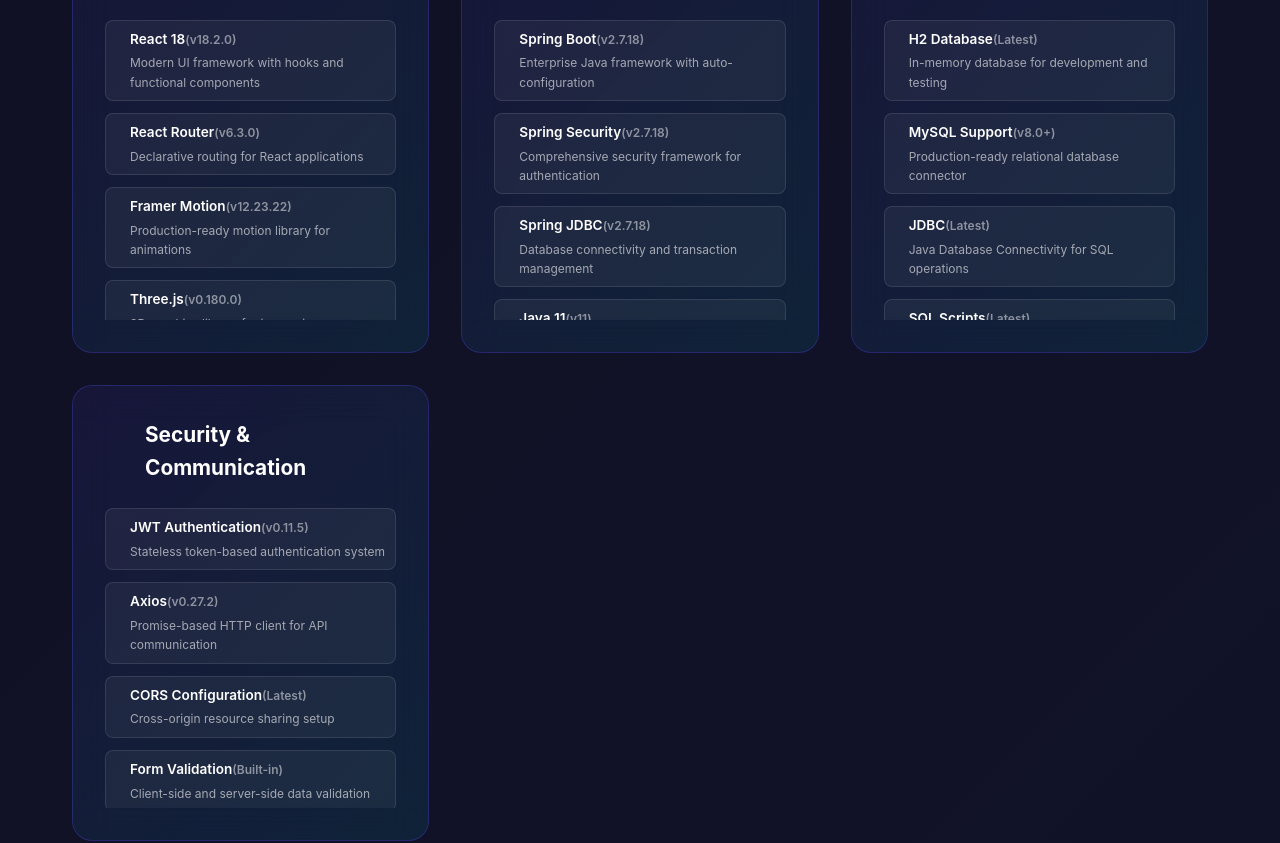
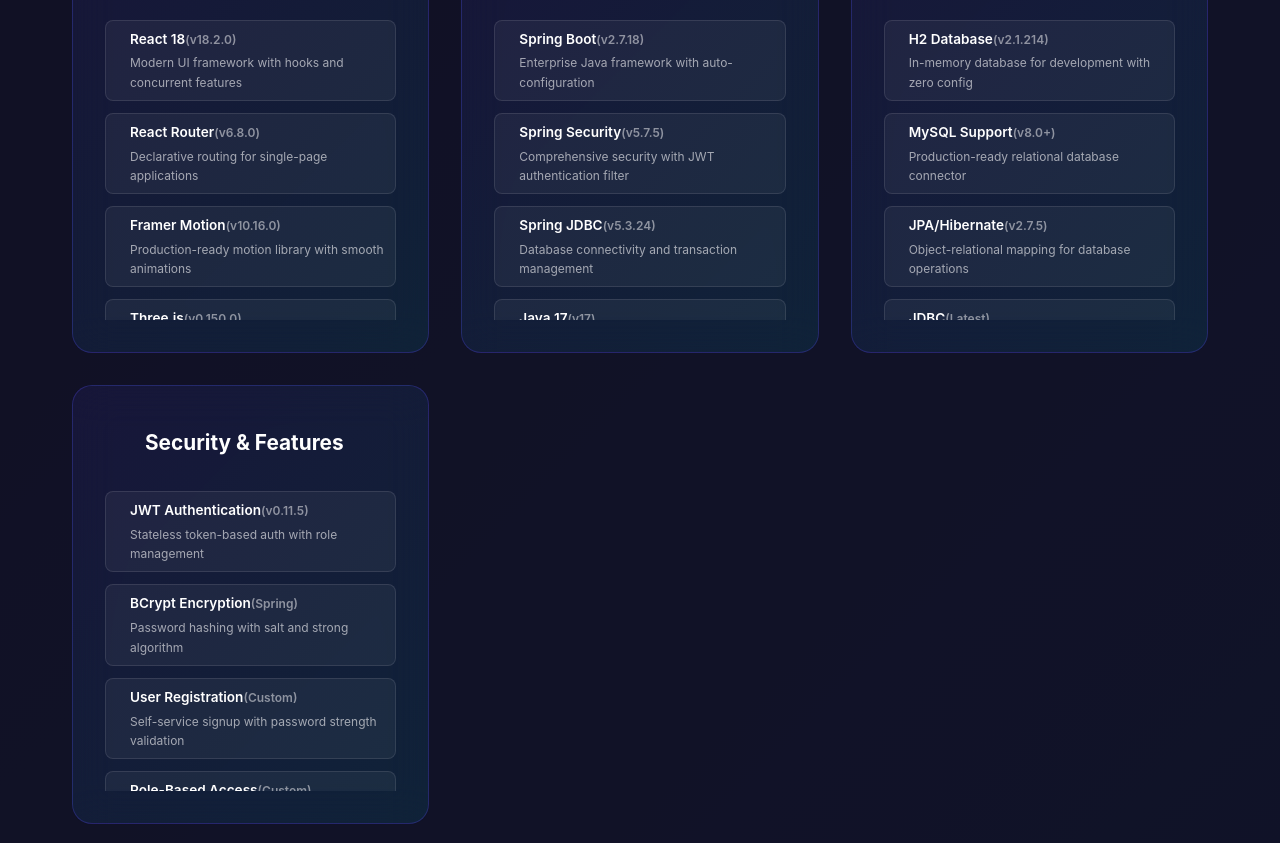
Before and after one commit to SatyamPandey-07/Hotel-Booking-Management-System, a React (Create React App) app in the folder frontend/: page / in a window 1280 px wide. Shown: the part 1280-2123 px from the top of the page. Built offline with nearby package versions, Linux system fonts and the light colour scheme.

Commit message:
docs: Update tech stack and features with user registration and security enhancements

```diff
--- a/frontend/src/components/LandingPage.js
+++ b/frontend/src/components/LandingPage.js
@@ -113,12 +113,13 @@
       icon: <DevicePhoneMobileIcon className="w-8 h-8" />,
       color: 'from-blue-500 to-purple-600',
       technologies: [
-        { name: 'React 18', description: 'Modern UI framework with hooks and functional components', version: 'v18.2.0' },
-        { name: 'React Router', description: 'Declarative routing for React applications', version: 'v6.3.0' },
-        { name: 'Framer Motion', description: 'Production-ready motion library for animations', version: 'v12.23.22' },
-        { name: 'Three.js', description: '3D graphics library for immersive background effects', version: 'v0.180.0' },
-        { name: 'Heroicons', description: 'Beautiful hand-crafted SVG icons by Tailwind team', version: 'v2.2.0' },
-        { name: 'Custom CSS', description: 'CSS Variables with responsive design patterns', version: 'Latest' }
+        { name: 'React 18', description: 'Modern UI framework with hooks and concurrent features', version: 'v18.2.0' },
+        { name: 'React Router', description: 'Declarative routing for single-page applications', version: 'v6.8.0' },
+        { name: 'Framer Motion', description: 'Production-ready motion library with smooth animations', version: 'v10.16.0' },
+        { name: 'Three.js', description: '3D graphics library for immersive background effects', version: 'v0.150.0' },
+        { name: 'Heroicons', description: 'Beautiful hand-crafted SVG icons by Tailwind team', version: 'v2.0.0' },
+        { name: 'Axios', description: 'Promise-based HTTP client for API communication', version: 'v0.27.2' },
+        { name: 'Context API', description: 'Global state management for authentication and user data', version: 'Built-in' }
       ]
     },
     {
@@ -127,11 +128,12 @@
       color: 'from-green-500 to-teal-600',
       technologies: [
         { name: 'Spring Boot', description: 'Enterprise Java framework with auto-configuration', version: 'v2.7.18' },
-        { name: 'Spring Security', description: 'Comprehensive security framework for authentication', version: 'v2.7.18' },
-        { name: 'Spring JDBC', description: 'Database connectivity and transaction management', version: 'v2.7.18' },
-        { name: 'Java 11', description: 'Long-term support Java version with modern features', version: 'v11' },
-        { name: 'Maven', description: 'Dependency management and build automation', version: 'Latest' },
-        { name: 'Spring Actuator', description: 'Production-ready monitoring and management', version: 'v2.7.18' }
+        { name: 'Spring Security', description: 'Comprehensive security with JWT authentication filter', version: 'v5.7.5' },
+        { name: 'Spring JDBC', description: 'Database connectivity and transaction management', version: 'v5.3.24' },
+        { name: 'Java 17', description: 'LTS version with modern language features', version: 'v17' },
+        { name: 'Maven', description: 'Dependency management and build automation', version: 'v3.8.6' },
+        { name: 'BCrypt', description: 'Password hashing with strong encryption algorithm', version: 'v5.0' },
+        { name: 'JWT (JJWT)', description: 'JSON Web Tokens for stateless authentication', version: 'v0.11.5' }
       ]
     },
     {
@@ -139,22 +141,25 @@
       icon: <CloudIcon className="w-8 h-8" />,
       color: 'from-orange-500 to-red-600',
       technologies: [
-        { name: 'H2 Database', description: 'In-memory database for development and testing', version: 'Latest' },
+        { name: 'H2 Database', description: 'In-memory database for development with zero config', version: 'v2.1.214' },
         { name: 'MySQL Support', description: 'Production-ready relational database connector', version: 'v8.0+' },
+        { name: 'JPA/Hibernate', description: 'Object-relational mapping for database operations', version: 'v2.7.5' },
         { name: 'JDBC', description: 'Java Database Connectivity for SQL operations', version: 'Latest' },
-        { name: 'SQL Scripts', description: 'Database initialization and sample data loading', version: 'Latest' }
+        { name: 'SQL Scripts', description: 'Automated database initialization and sample data', version: 'Latest' }
       ]
     },
     {
-      category: 'Security & Communication',
+      category: 'Security & Features',
       icon: <ShieldCheckIcon className="w-8 h-8" />,
       color: 'from-purple-500 to-pink-600',
       technologies: [
-        { name: 'JWT Authentication', description: 'Stateless token-based authentication system', version: 'v0.11.5' },
-        { name: 'Axios', description: 'Promise-based HTTP client for API communication', version: 'v0.27.2' },
-        { name: 'CORS Configuration', description: 'Cross-origin resource sharing setup', version: 'Latest' },
-        { name: 'Form Validation', description: 'Client-side and server-side data validation', version: 'Built-in' },
-        { name: 'React Hot Toast', description: 'Beautiful toast notifications for user feedback', version: 'v2.6.0' }
+        { name: 'JWT Authentication', description: 'Stateless token-based auth with role management', version: 'v0.11.5' },
+        { name: 'BCrypt Encryption', description: 'Password hashing with salt and strong algorithm', version: 'Spring' },
+        { name: 'User Registration', description: 'Self-service signup with password strength validation', version: 'Custom' },
+        { name: 'Role-Based Access', description: 'Multi-level authorization (Admin/Customer)', version: 'Custom' },
+        { name: 'Exception Handling', description: 'Global error handler with structured responses', version: 'Custom' },
+        { name: 'CORS Configuration', description: 'Cross-origin resource sharing for API security', version: 'Spring' },
+        { name: 'Form Validation', description: 'Client and server-side data validation', version: 'Bean Validation' }
       ]
     }
   ];
```
Also changed, not shown: 1 other file (tests, documents, lock files or other folders).
